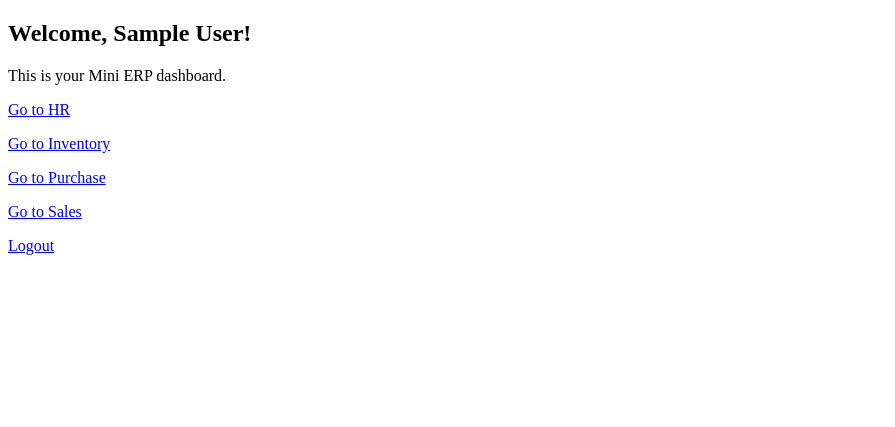
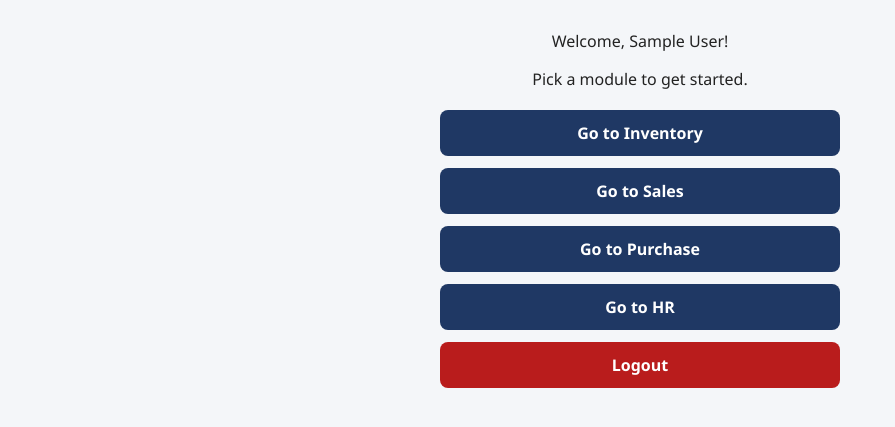
Before and after one commit to prathamsen777/mini-erp-system, a Flask app: page /dashboard in a window 1280 px wide. Shown: the top 427 px of the page, without its empty margins (0-895 px from the left). Run offline with Flask 3, Linux system fonts and the light colour scheme; the visitor is signed in with stand-in values (Sample User, id 1).

Commit message:
Add CSS styling for all pages

```diff
--- /dev/null
+++ b/static/style.css
@@ -0,0 +1,121 @@
+* { box-sizing: border-box; }
+
+body {
+    font-family: 'Segoe UI', Arial, sans-serif;
+    background: #f4f6f9;
+    color: #222;
+    margin: 0;
+    padding: 30px;
+}
+
+h2 {
+    color: #1f3864;
+    border-bottom: 3px solid #2dd4bf;
+    padding-bottom: 8px;
+    display: inline-block;
+    font-size: 30px;
+}
+
+a {
+    color: #1f3864;
+    text-decoration: none;
+    font-weight: bold;
+}
+a:hover { text-decoration: underline; }
+
+form {
+    background: #ffffff;
+    padding: 20px;
+    border-radius: 10px;
+    box-shadow: 0 2px 8px rgba(0,0,0,0.08);
+    margin: 20px 0;
+    display: flex;
+    flex-wrap: wrap;
+    gap: 10px;
+    align-items: center;
+}
+
+input, select {
+    padding: 8px 10px;
+    border: 1px solid #ccc;
+    border-radius: 6px;
+    font-size: 14px;
+}
+
+button {
+    background: #1f3864;
+    color: white;
+    border: none;
+    padding: 9px 16px;
+    border-radius: 6px;
+    cursor: pointer;
+    font-size: 14px;
+}
+button:hover { background: #16294d; }
+
+table {
+    width: 100%;
+    border-collapse: collapse;
+    background: white;
+    border-radius: 10px;
+    overflow: hidden;
+    box-shadow: 0 2px 8px rgba(0,0,0,0.08);
+    margin-top: 10px;
+}
+
+th {
+    background: #1f3864;
+    color: white;
+    padding: 12px;
+    text-align: left;
+}
+
+td {
+    padding: 10px 12px;
+    border-bottom: 1px solid #eee;
+}
+
+tr:hover { background: #f0f4fa; }
+
+p[style*="color:red"] {
+    background: #ffe5e5;
+    padding: 10px;
+    border-radius: 6px;
+}
+
+/* Dashboard-only centering — does not affect other pages */
+.dashboard-container {
+    max-width: 400px;
+    margin: 0 auto;
+    text-align: center;
+}
+
+.dashboard-links {
+    display: flex;
+    flex-direction: column;
+    gap: 12px;
+    margin-top: 20px;
+}
+
+.dashboard-links a {
+    background: #1f3864;
+    color: white;
+    padding: 12px 18px;
+    border-radius: 8px;
+    text-align: center;
+    font-weight: bold;
+    transition: background 0.2s;
+}
+
+.dashboard-links a:hover {
+    background: #16294d;
+    text-decoration: none;
+}
+
+.dashboard-links a.logout {
+    background: #b91c1c;
+}
+
+.dashboard-links a.logout:hover {
+    background: #8f1414;
+}
--- a/templates/dashboard.html
+++ b/templates/dashboard.html
@@ -1,13 +1,19 @@
 <!DOCTYPE html>
 <html>
-<head><title>Dashboard - Mini ERP</title></head>
+<head>
+    <link rel="stylesheet" href="{{ url_for('static', filename='style.css') }}">
+    <title>Dashboard - Mini ERP</title></head>
 <body>
-    <h2>Welcome, {{ name }}!</h2>
-    <p>This is your Mini ERP dashboard.</p>
-    <p><a href="{{ url_for('hr') }}">Go to HR</a></p>
-    <p><a href="{{ url_for('inventory') }}">Go to Inventory</a></p>
-    <p><a href="{{ url_for('purchase') }}">Go to Purchase</a></p>
-    <p><a href="{{ url_for('sales') }}">Go to Sales</a></p>
-    <a href="{{ url_for('logout') }}">Logout</a>
+    <div class="dashboard-container"
+        <h2>Welcome, {{ name }}!</h2>
+        <p>Pick a module to get started.</p>
+        <div class="dashboard-links">
+            <a href="{{ url_for('inventory') }}">Go to Inventory</a>
+            <a href="{{ url_for('sales') }}">Go to Sales</a>
+            <a href="{{ url_for('purchase') }}">Go to Purchase</a>
+            <a href="{{ url_for('hr') }}">Go to HR</a>
+            <a href="{{ url_for('logout') }}" class="logout">Logout</a>
+        </div>
+    </div>
 </body>
 </html>
--- a/templates/hr.html
+++ b/templates/hr.html
@@ -1,6 +1,8 @@
 <!DOCTYPE html>
 <html>
-<head><title>HR - Mini ERP</title></head>
+<head>
+    <link rel="stylesheet" href="{{ url_for('static', filename='style.css') }}">
+    <title>HR - Mini ERP</title></head>
 <body>
     <h2>Employees</h2>
     <a href="{{ url_for('dashboard') }}">Back to Dashboard</a>
--- a/templates/inventory.html
+++ b/templates/inventory.html
@@ -1,6 +1,8 @@
 <!DOCTYPE html>
 <html>
-<head><title>Inventory - Mini ERP</title></head>
+<head>
+    <link rel="stylesheet" href="{{ url_for('static', filename='style.css') }}">
+    <title>Inventory - Mini ERP</title></head>
 <body>
     <h2>Inventory</h2>
     <a href="{{ url_for('dashboard') }}">Back to Dashboard</a>
--- a/templates/login.html
+++ b/templates/login.html
@@ -1,6 +1,8 @@
 <!DOCTYPE html>
 <html>
-<head><title>Login - Mini ERP</title></head>
+<head>
+    <link rel="stylesheet" href="{{ url_for('static', filename='style.css') }}">
+    <title>Login - Mini ERP</title></head>
 <body>
     <h2>Login</h2>
     {% if error %}<p style="color:red">{{ error }}</p>{% endif %}
--- a/templates/purchase.html
+++ b/templates/purchase.html
@@ -1,6 +1,8 @@
 <!DOCTYPE html>
 <html>
-<head><title>Purchase - Mini ERP</title></head>
+<head>
+    <link rel="stylesheet" href="{{ url_for('static', filename='style.css') }}">
+    <title>Purchase - Mini ERP</title></head>
 <body>
     <h2>Purchase</h2>
     <a href="{{ url_for('dashboard') }}">Back to Dashboard</a>
--- a/templates/sales.html
+++ b/templates/sales.html
@@ -1,6 +1,8 @@
 <!DOCTYPE html>
 <html>
-<head><title>Sales - Mini ERP</title></head>
+<head>
+    <link rel="stylesheet" href="{{ url_for('static', filename='style.css') }}">
+    <title>Sales - Mini ERP</title></head>
 <body>
     <h2>Sales</h2>
     <a href="{{ url_for('dashboard') }}">Back to Dashboard</a>
```
